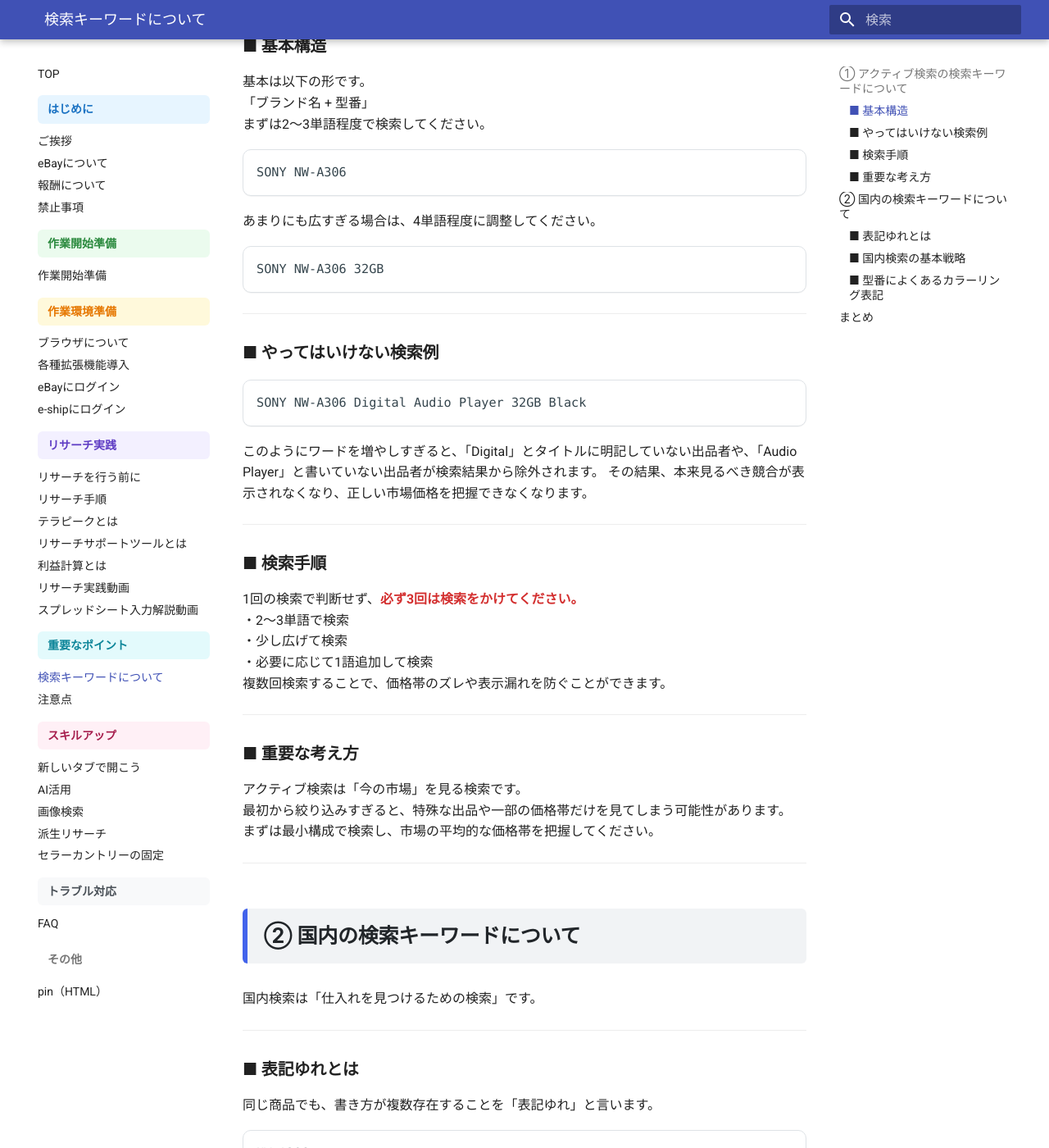
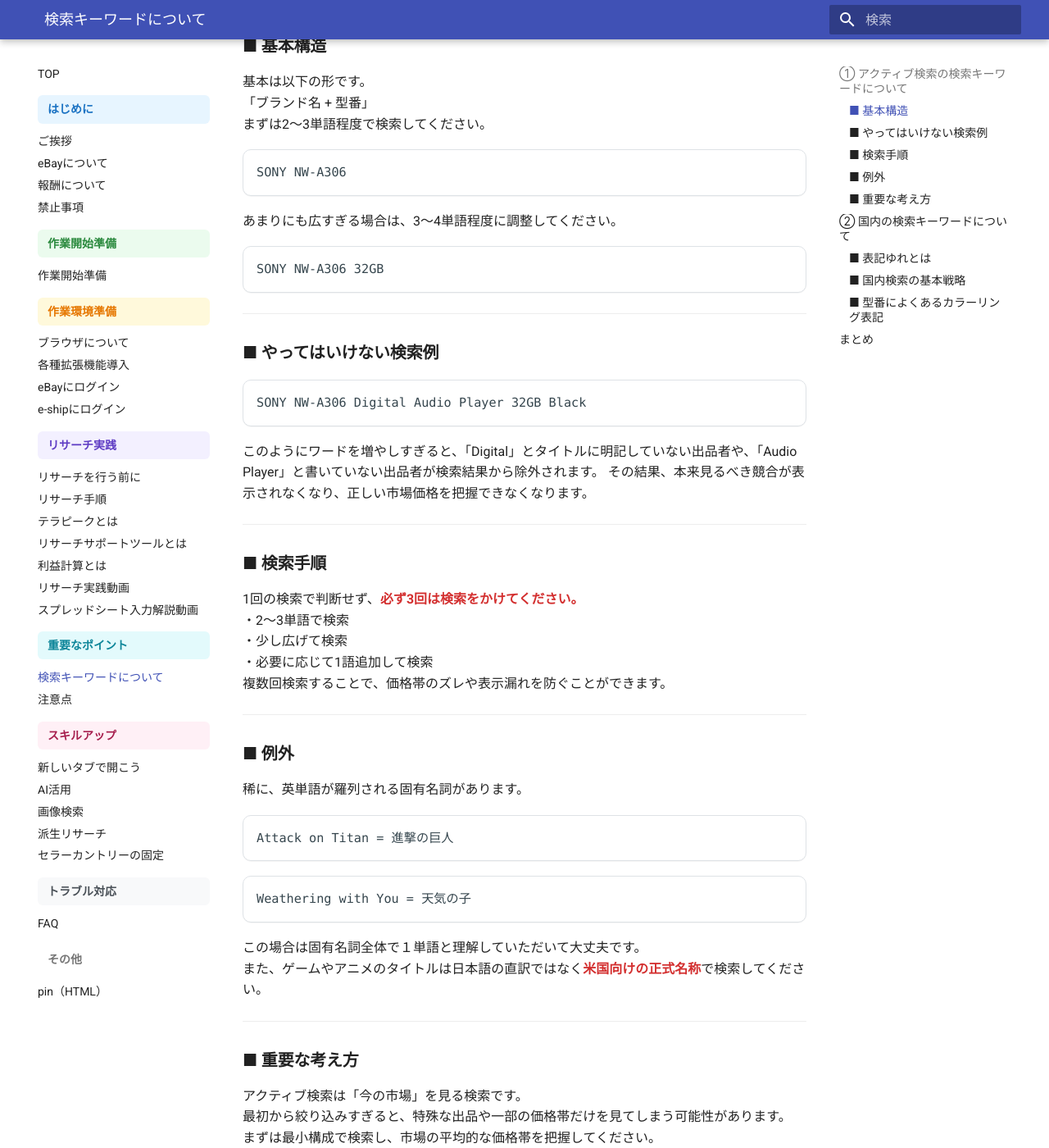
Before and after one commit to jun-hata/outsourcing-manual, an MkDocs documentation site: the page built from docs/points_keyword.md, in a window 1280 px wide and 1400 px high, scrolled down 579 px. Shown: the whole window at 82% size. Built offline with MkDocs 1.6.1 and Material for MkDocs 9.7.7, drawn with Linux system fonts in a browser that asks for light colours.

Commit message:
Update points_keyword.md

```diff
--- a/docs/points_keyword.md
+++ b/docs/points_keyword.md
@@ -19,7 +19,7 @@
 「ブランド名 + 型番」
 まずは2～3単語程度で検索してください。
 <div class="copy-box"><pre>SONY NW-A306</pre></div>
-あまりにも広すぎる場合は、4単語程度に調整してください。
+あまりにも広すぎる場合は、3～4単語程度に調整してください。
 <div class="copy-box"><pre>SONY NW-A306 32GB</pre></div>
 
 ---
@@ -42,6 +42,15 @@
 
 ---
 
+### ■ 例外
+
+稀に、英単語が羅列される固有名詞があります。
+<div class="copy-box"><pre>Attack on Titan = 進撃の巨人</pre></div>
+<div class="copy-box"><pre>Weathering with You = 天気の子</pre></div>
+この場合は固有名詞全体で１単語と理解していただいて大丈夫です。
+また、ゲームやアニメのタイトルは日本語の直訳ではなく<span class="red-text">米国向けの正式名称</span>で検索してください。
+
+---
 ### ■ 重要な考え方
 
 アクティブ検索は「今の市場」を見る検索です。
```
